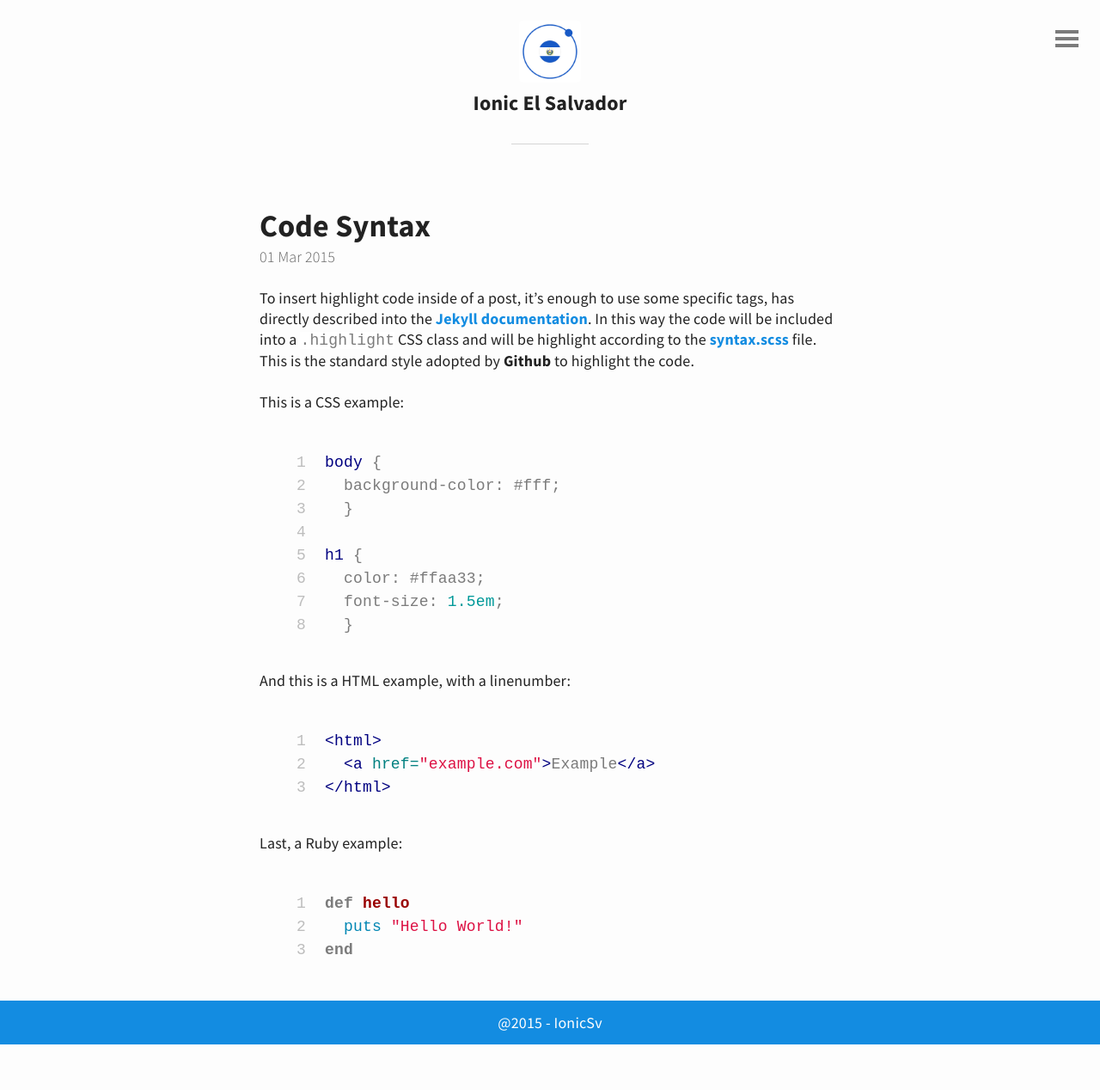
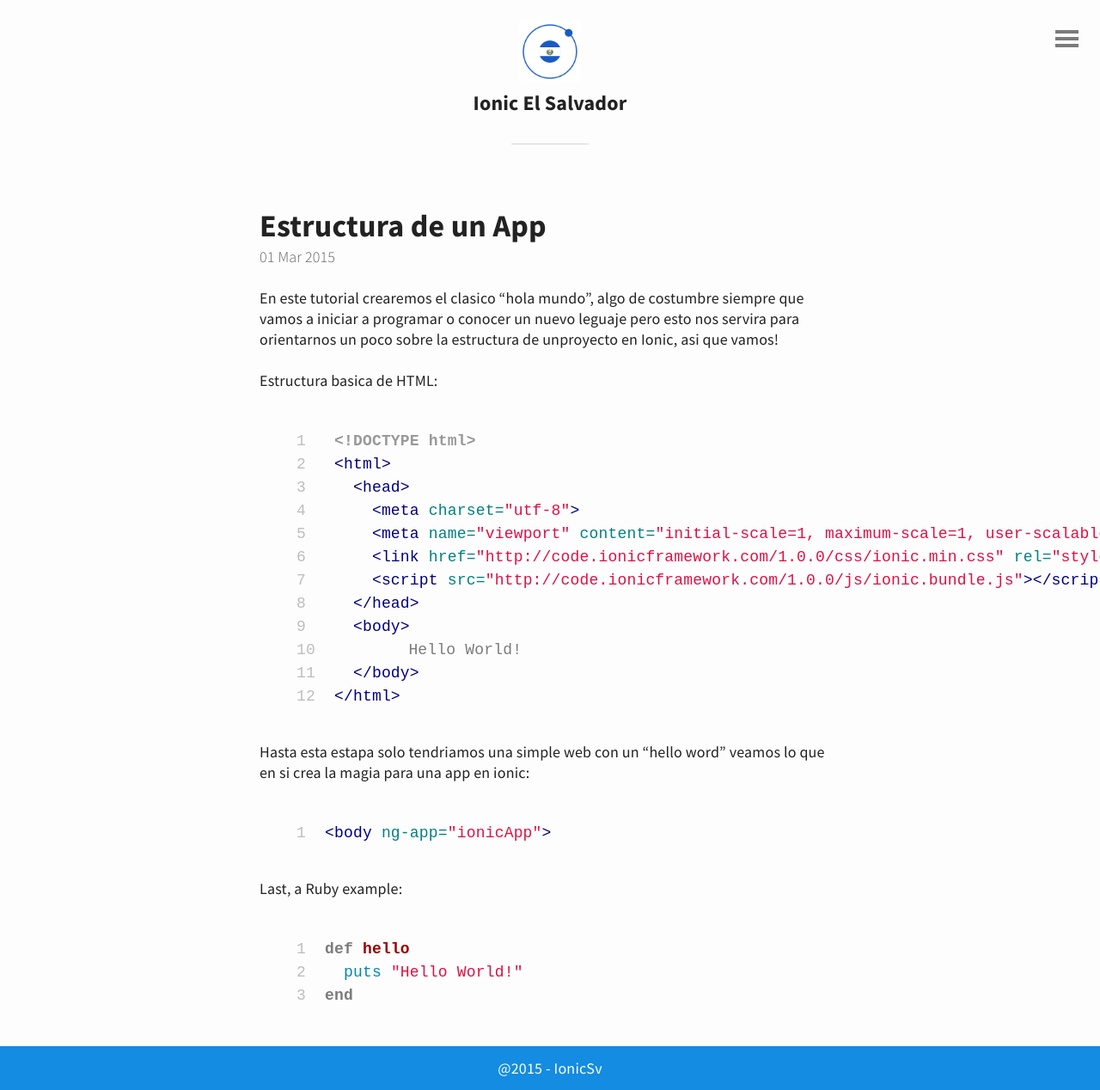
Before and after one commit to ionicSV/ionicsv.github.io, a Jekyll site: the page built from _posts/2015-03-01-code-syntax.md, in a window 1280 px wide. Shown: the whole page at 86% size. Built offline with Jekyll 4.4.1, drawn with Linux system fonts in a browser that asks for light colours; before the commit the page ends 1215 px from its top, so only the background shows below that.

Commit message:
Update 2015-03-01-code-syntax.md

```diff
--- a/_posts/2015-03-01-code-syntax.md
+++ b/_posts/2015-03-01-code-syntax.md
@@ -1,28 +1,30 @@
 ---
-title: Code Syntax
+title: Estructura de un App
 ---
-To insert highlight code inside of a post, it's enough to use some specific tags, has directly described into the [Jekyll documentation](http://jekyllrb.com/docs/templates/#code-snippet-highlighting). In this way the code will be included into a ``.highlight`` CSS class and will be highlight according to the [syntax.scss](https://github.com/mojombo/tpw/blob/master/css/syntax.css) file. This is the standard style adopted by **Github** to highlight the code.
+En este tutorial crearemos el clasico "hola mundo", algo de costumbre siempre que vamos a iniciar a programar o conocer un nuevo leguaje pero esto nos servira para orientarnos un poco sobre la estructura de unproyecto en Ionic, asi que vamos!
 
-This is a CSS example:
-{% highlight css linenos %}
+Estructura basica de HTML:
+{% highlight html linenos %}
 
-body {
-  background-color: #fff;
-  }
-
-h1 {
-  color: #ffaa33;
-  font-size: 1.5em;
-  }
+<!DOCTYPE html>
+<html>
+  <head>
+    <meta charset="utf-8">
+    <meta name="viewport" content="initial-scale=1, maximum-scale=1, user-scalable=no, width=device-width">
+    <link href="http://code.ionicframework.com/1.0.0/css/ionic.min.css" rel="stylesheet">
+    <script src="http://code.ionicframework.com/1.0.0/js/ionic.bundle.js"></script>
+  </head>
+  <body>
+	Hello World!
+  </body>
+</html>
 
 {% endhighlight %}
 
-And this is a HTML example, with a linenumber:
+Hasta esta estapa solo tendriamos una simple web con un "hello word" veamos lo que en si crea la magia para una app en ionic:
 {% highlight html linenos %}
 
-<html>
-  <a href="example.com">Example</a>
-</html>
+<body ng-app="ionicApp">
 
 {% endhighlight %}
 
```
